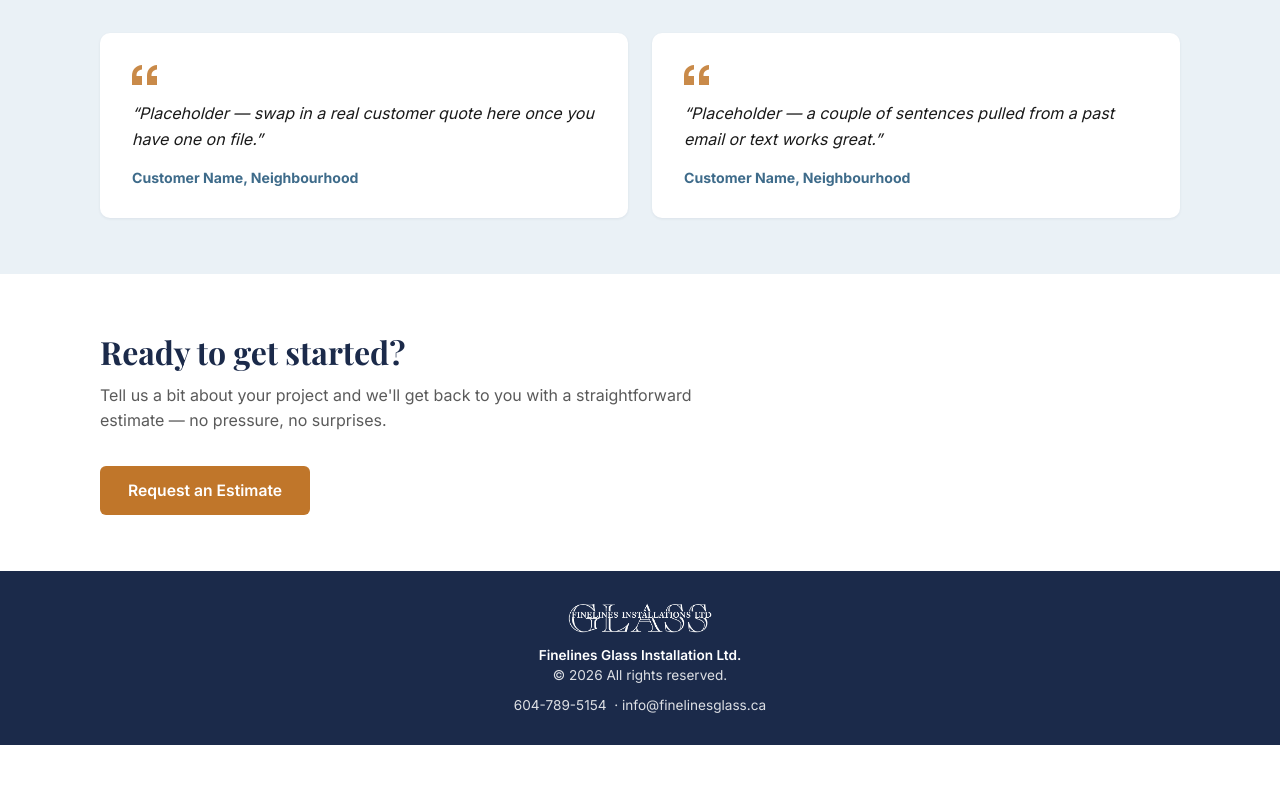
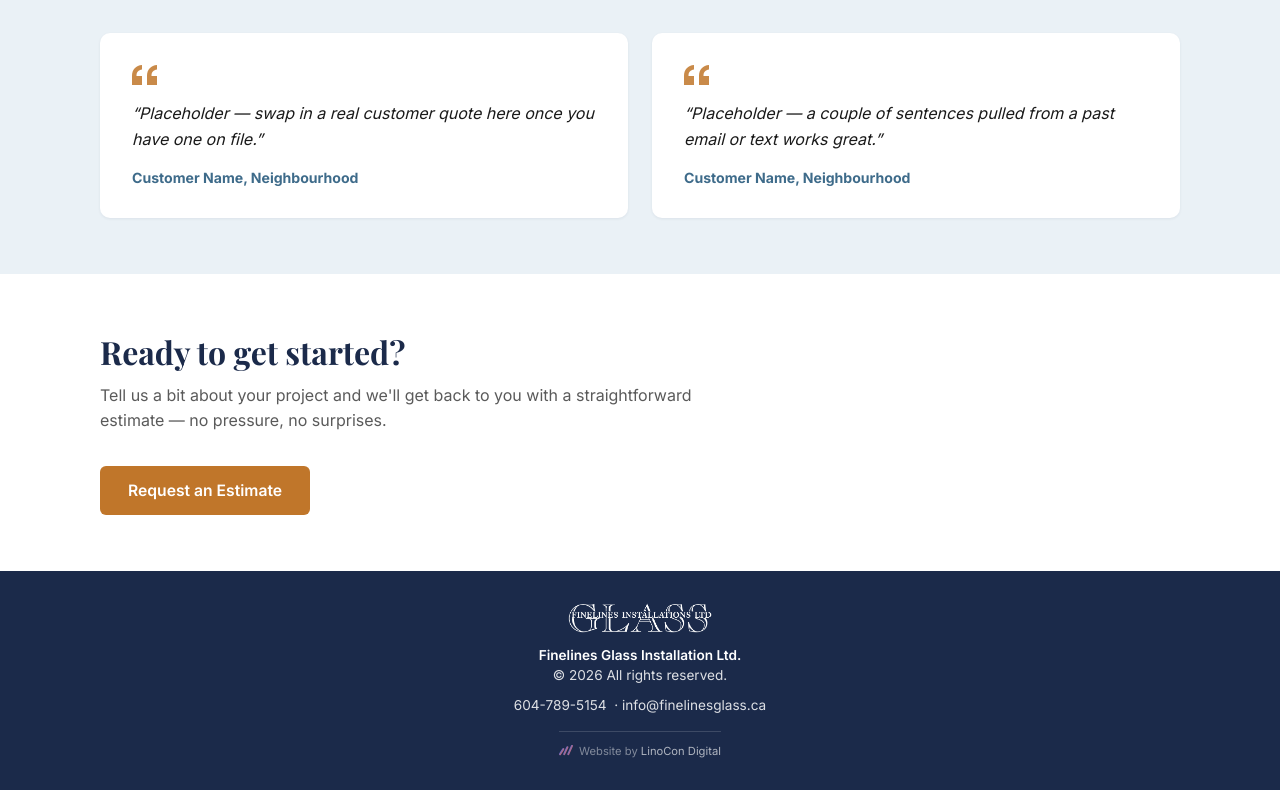
Before and after one commit to maplesheetco/finelines-glass, a React (Vite) app: page / in a window 1280 px wide. Shown: the part 2970-3760 px from the top of the page. Before the commit the page ends 3715 px from the top, so only its background shows below. Built offline with nearby package versions, Linux system fonts and the light colour scheme.

Commit message:
Enhance footer with credit and SVG logo
Added footer credit section with SVG logo and link to LinoCon Digital.

```diff
--- a/src/components/Footer.jsx
+++ b/src/components/Footer.jsx
@@ -13,6 +13,25 @@ export default function Footer() {
           <a href={COMPANY.phoneHref}>{COMPANY.phone}</a> &nbsp;·&nbsp;
           <a href={`mailto:${COMPANY.email}`}>{COMPANY.email}</a>
         </p>
+        <p className="footer-credit">
+          <svg xmlns="http://www.w3.org/2000/svg" viewBox="0 0 30 24" fill="none" aria-hidden="true">
+            <defs>
+              <linearGradient id="lincon-g" x1="0%" y1="0%" x2="100%" y2="100%">
+                <stop offset="0%" stopColor="#2E6BFF" />
+                <stop offset="100%" stopColor="#FF6A3D" />
+              </linearGradient>
+            </defs>
+            <path d="M2 20 L9 9" stroke="url(#lincon-g)" strokeWidth="4.5" strokeLinecap="round" />
+            <path d="M11 20 L18 5" stroke="url(#lincon-g)" strokeWidth="4.5" strokeLinecap="round" />
+            <path d="M20 20 L28 2" stroke="url(#lincon-g)" strokeWidth="4.5" strokeLinecap="round" />
+          </svg>
+          <span>
+            Website by{' '}
+            <a href="https://linocondigital.com" target="_blank" rel="noopener noreferrer">
+              LinoCon Digital
+            </a>
+          </span>
+        </p>
       </div>
     </footer>
   );
```
